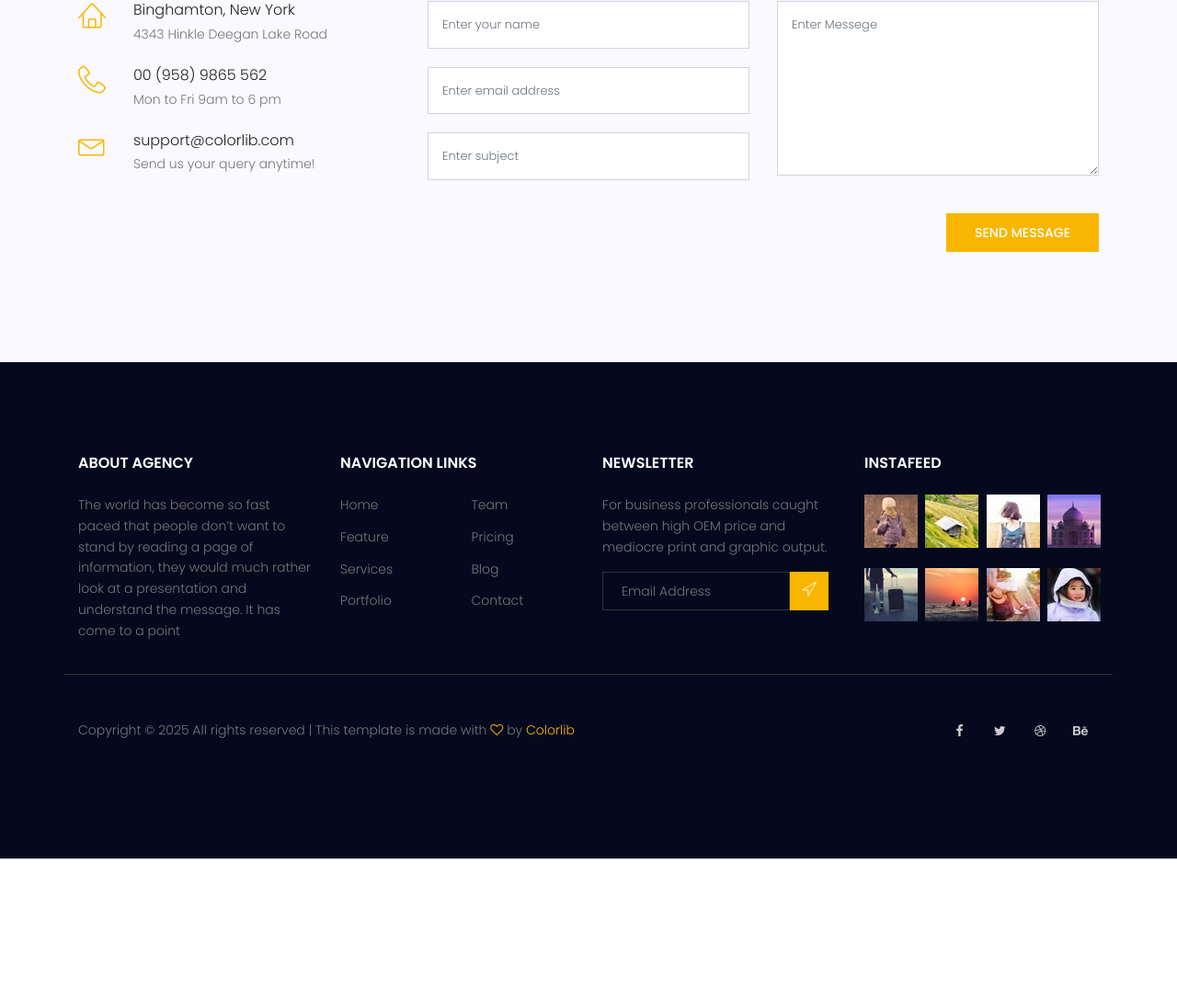
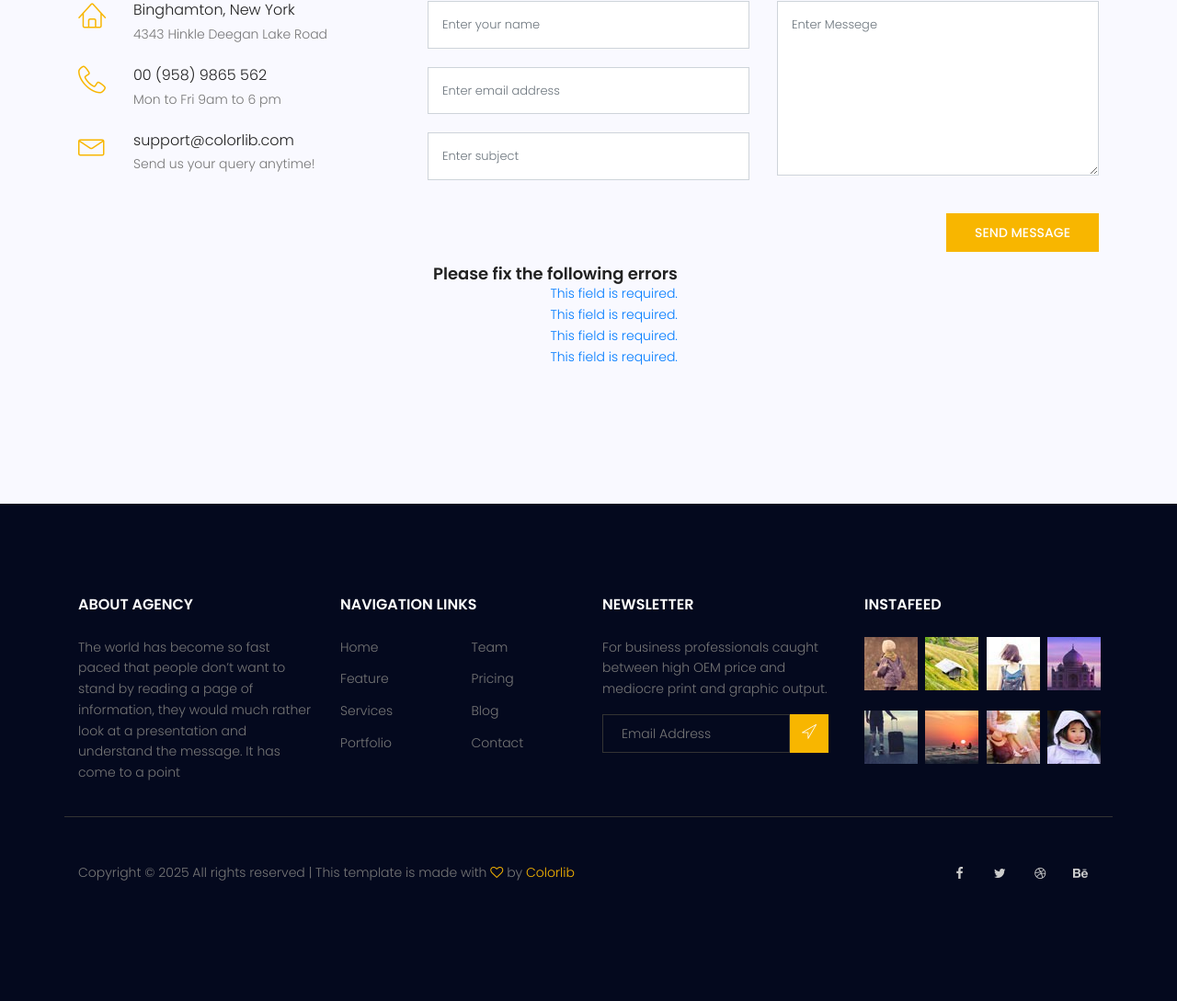
Before and after one commit to Jamalvandi/My-Site, a Django app: page /contact in a window 1280 px wide. Shown: the part 1024-2113 px from the top of the page at 92% size. Before the commit the page ends 1958 px from the top, so only its background shows below. Run offline with Django 3.2, Linux system fonts and the light colour scheme; some libraries are stand-ins or nearby versions.

Commit message:
add message
-add message for contact form

```diff
--- a/templates/website/contact.html
+++ b/templates/website/contact.html
@@ -72,6 +72,29 @@
 										<div class="alert-msg" style="text-align: left;"></div>
 										<button type ="submit" class="genric-btn primary" style="float: right;">Send Message</button>
 									</div>
+									{% if messages %}
+									{% for message in messages %}
+									  <div class="alert {% if message.tags %} alert-{{ message.tags }}{% endif %}">{{ message|safe }}</div>
+									{% endfor %}
+								  {% endif %}
+
+								  {% if form.errors %}
+									<div class="alert alert-error">
+									  <h4>Please fix the following errors</h4>
+									  <ul>
+										{% for field in form %}
+										  {% if field.errors %}
+											{% for error in field.errors %}
+											  <li><a href="#id_{{ field.name }}" class="error">{{ error|escape }}</a></li>
+											{% endfor %}
+										  {% endif %}
+										{% endfor %}
+									  </ul>
+									  {% if form.non_field_errors %}
+										{{ form.non_field_errors }}
+									  {% endif %}
+									</div>
+								  {% endif %}
 								</div>
 							</form>
 						</div>
--- a/website/views.py
+++ b/website/views.py
@@ -1,6 +1,7 @@
 from django.shortcuts import render, redirect
-from django.http import HttpResponse , JsonResponse
+from django.http import HttpResponse
 from website.form import ContactForm, NewsletterForm
+from django.contrib import messages
 
 def index_view (request) :
     return render(request , "website/index.html")
@@ -11,8 +12,10 @@ def contact_view (request) :
         form = ContactForm(request.POST)
         if form.is_valid():
             form.save()
+            messages.add_message(request, messages.SUCCESS, "Your request is submit")
         else:
             print(form.errors)
+            messages.add_message(request, messages.ERROR, "Some problem to submit")
     else:
         form= ContactForm(request.GET)
 
```
